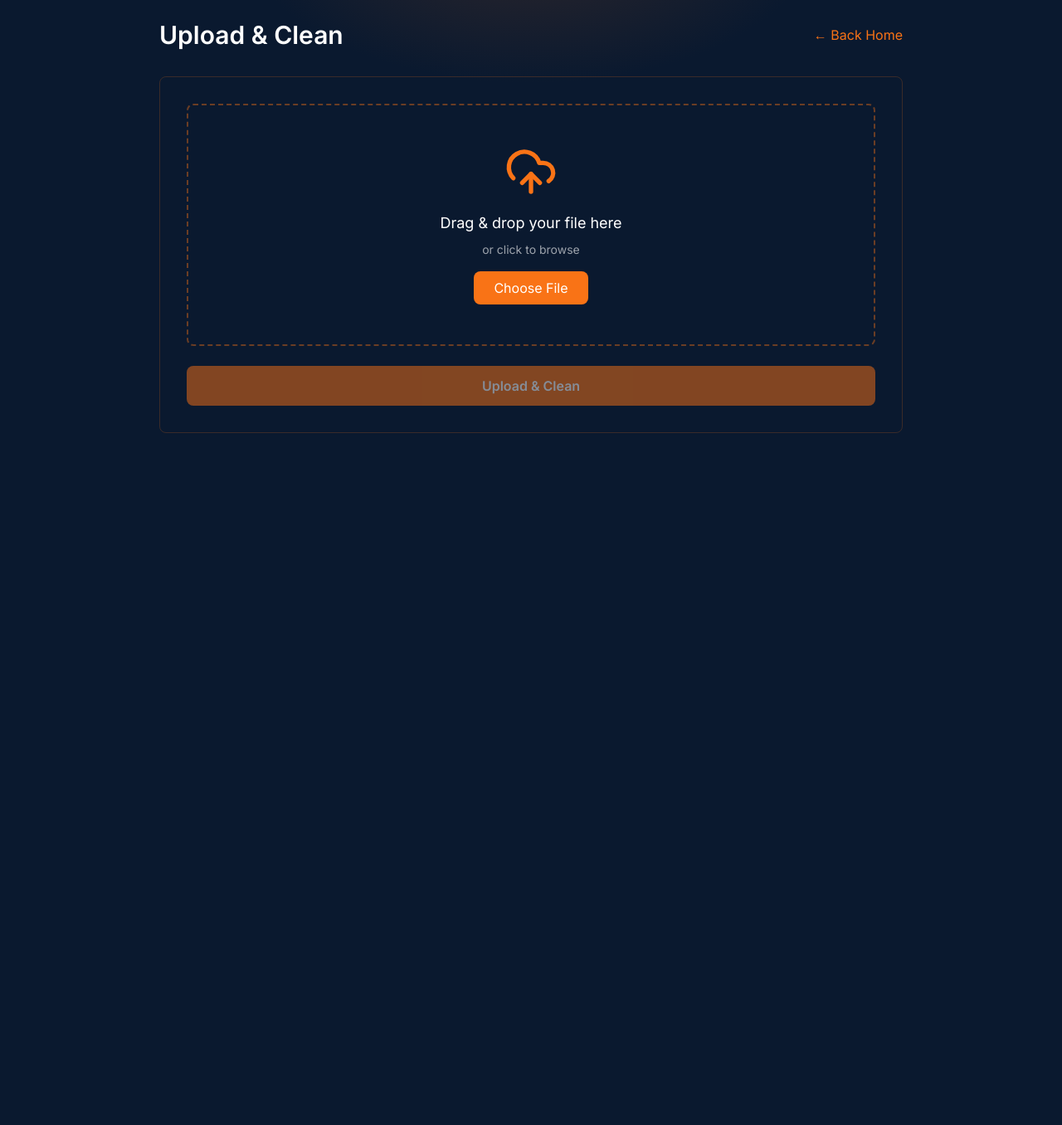
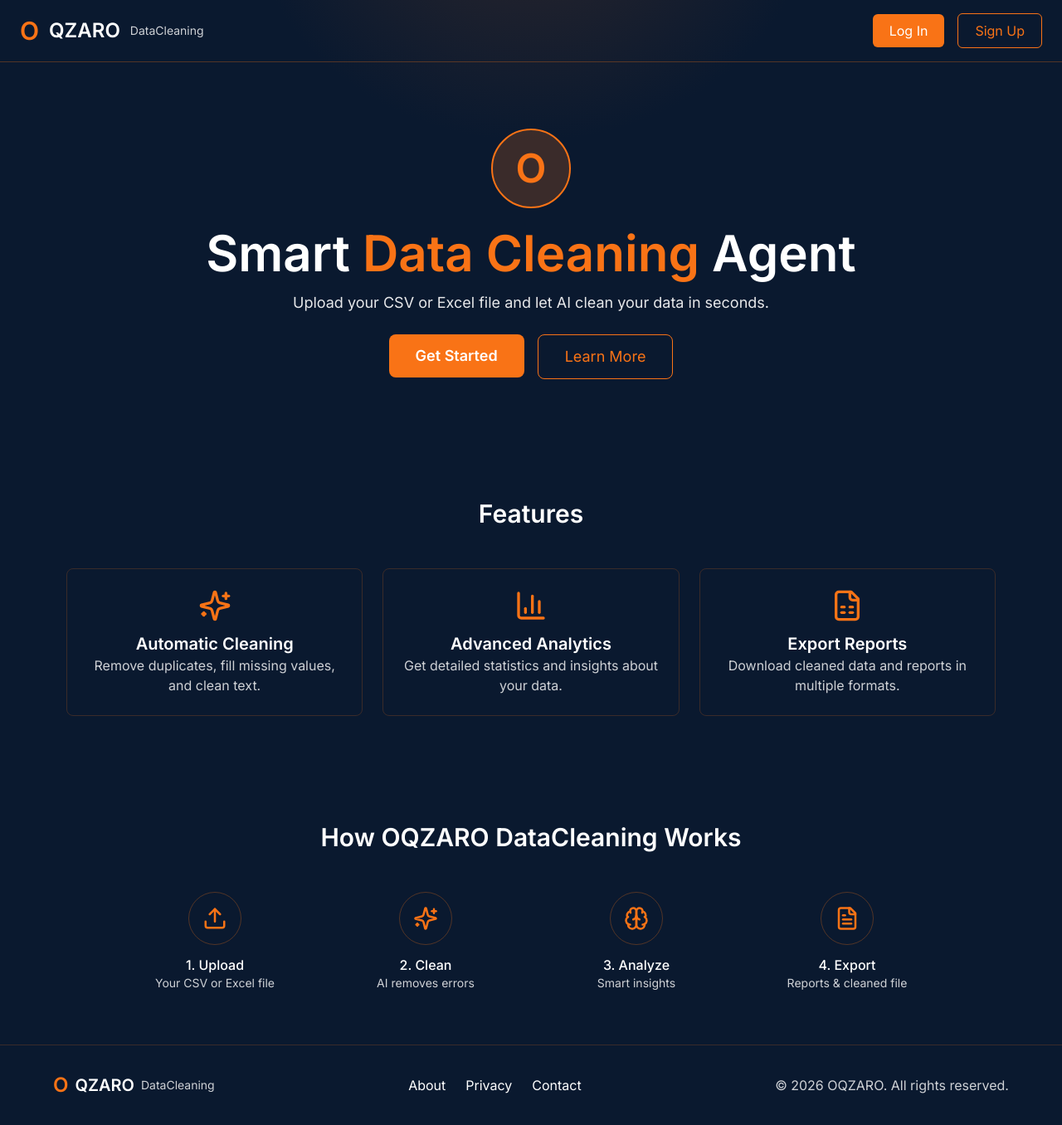
Before and after one commit to othmanidaounassar-eng/data-cleaning-agent, a Next.js app in the folder frontend/: page / in a window 1280 px wide. Shown: the whole page at 83% size. Before the commit the page ends 800 px from the top, so only its background shows below. Built offline with nearby package versions, Linux system fonts and the light colour scheme.

Commit message:
Fix homepage: restore page.tsx

```diff
--- a/frontend/app/page.tsx
+++ b/frontend/app/page.tsx
@@ -1,127 +1,128 @@
 "use client";
 
-import { useState } from "react";
 import Link from "next/link";
-import { UploadCloud, Download, FileText } from "lucide-react";
-import { API_BASE } from "@/lib/api";
+import { Sparkles, BarChart3, FileSpreadsheet, Upload, Brain, FileText } from "lucide-react";
 
-export default function UploadPage() {
-  const [file, setFile] = useState<File | null>(null);
-  const [loading, setLoading] = useState(false);
-  const [result, setResult] = useState<any>(null);
-  const [error, setError] = useState("");
-
-  const handleFileChange = (e: React.ChangeEvent<HTMLInputElement>) => {
-    if (e.target.files && e.target.files[0]) {
-      setFile(e.target.files[0]);
-    }
-  };
-
-  const handleUpload = async () => {
-    if (!file) return;
-    setLoading(true);
-    setError("");
-    setResult(null);
-
-    try {
-      const formData = new FormData();
-      formData.append("file", file);
-
-      const res = await fetch(`${API_BASE}/clean`, {
-        method: "POST",
-        body: formData,
-      });
-
-      const data = await res.json();
-      if (!res.ok) throw new Error(data.detail || "Upload failed");
-      setResult(data);
-    } catch (err: any) {
-      setError(err.message);
-    } finally {
-      setLoading(false);
-    }
-  };
-
+export default function HomePage() {
   return (
-    <div className="min-h-screen bg-dark-blue-900 p-6">
-      <div className="max-w-4xl mx-auto">
-        <div className="flex justify-between items-center mb-8">
-          <h1 className="text-3xl font-bold text-white">Upload & Clean</h1>
-          <Link href="/" className="text-orange-500 hover:underline">
-            ← Back Home
+    <div className="min-h-screen bg-dark-blue-900">
+      {/* Navbar */}
+      <nav className="bg-dark-blue-800 px-6 py-4 flex justify-between items-center border-b border-orange-500/30">
+        <div className="flex items-center gap-3">
+          <span className="text-3xl font-bold text-orange-500">O</span>
+          <span className="text-2xl font-bold text-white">QZARO</span>
+          <span className="text-sm text-white opacity-80 hidden sm:inline">DataCleaning</span>
+        </div>
+        <div className="flex items-center gap-4">
+          <Link href="/login">
+            <button className="bg-orange-500 hover:bg-orange-600 text-white px-5 py-2 rounded-md transition">
+              Log In
+            </button>
+          </Link>
+          <Link href="/register">
+            <button className="border border-orange-500 text-orange-500 hover:bg-orange-500/10 px-5 py-2 rounded-md transition">
+              Sign Up
+            </button>
           </Link>
         </div>
+      </nav>
 
-        <div className="bg-dark-blue-800 p-8 rounded-lg border border-orange-500/20">
-          <div className="border-2 border-dashed border-orange-500/40 rounded-lg p-12 text-center">
-            <UploadCloud className="w-16 h-16 text-orange-500 mx-auto mb-4" />
-            <p className="text-white text-lg mb-2">
-              Drag & drop your file here
-            </p>
-            <p className="text-white/60 text-sm mb-4">or click to browse</p>
-            <input
-              type="file"
-              id="fileInput"
-              className="hidden"
-              onChange={handleFileChange}
-              accept=".csv,.xlsx,.xls"
-            />
-            <label
-              htmlFor="fileInput"
-              className="bg-orange-500 hover:bg-orange-600 text-white px-6 py-2 rounded-lg cursor-pointer transition inline-block"
-            >
-              Choose File
-            </label>
-            {file && (
-              <p className="text-white/80 mt-4">
-                Selected: {file.name} ({(file.size / 1024).toFixed(1)} KB)
-              </p>
-            )}
+      {/* Hero Section */}
+      <section className="flex flex-col items-center justify-center text-center px-4 py-20 max-w-4xl mx-auto">
+        <div className="w-24 h-24 rounded-full bg-orange-500/20 border-2 border-orange-500 flex items-center justify-center mb-6">
+          <span className="text-5xl font-bold text-orange-500">O</span>
+        </div>
+        <h1 className="text-4xl md:text-6xl font-bold text-white">
+          Smart <span className="text-orange-500">Data Cleaning</span> Agent
+        </h1>
+        <p className="text-white text-lg mt-4 max-w-2xl opacity-90">
+          Upload your CSV or Excel file and let AI clean your data in seconds.
+        </p>
+        <div className="flex flex-wrap gap-4 mt-6">
+          <Link href="/upload">
+            <button className="bg-orange-500 hover:bg-orange-600 text-white px-8 py-3 rounded-lg text-lg font-semibold transition">
+              Get Started
+            </button>
+          </Link>
+          <button className="border border-orange-500 text-orange-500 hover:bg-orange-500/10 px-8 py-3 rounded-lg text-lg transition">
+            Learn More
+          </button>
+        </div>
+      </section>
+
+      {/* Features */}
+      <section className="px-4 py-16 max-w-6xl mx-auto">
+        <h2 className="text-3xl font-bold text-center text-white mb-12">Features</h2>
+        <div className="grid md:grid-cols-3 gap-6">
+          <div className="bg-dark-blue-800 p-6 rounded-lg border border-orange-500/20 text-center">
+            <Sparkles className="w-10 h-10 text-orange-500 mx-auto mb-3" />
+            <h3 className="text-xl font-semibold text-white">Automatic Cleaning</h3>
+            <p className="text-white opacity-80">Remove duplicates, fill missing values, and clean text.</p>
           </div>
+          <div className="bg-dark-blue-800 p-6 rounded-lg border border-orange-500/20 text-center">
+            <BarChart3 className="w-10 h-10 text-orange-500 mx-auto mb-3" />
+            <h3 className="text-xl font-semibold text-white">Advanced Analytics</h3>
+            <p className="text-white opacity-80">Get detailed statistics and insights about your data.</p>
+          </div>
+          <div className="bg-dark-blue-800 p-6 rounded-lg border border-orange-500/20 text-center">
+            <FileSpreadsheet className="w-10 h-10 text-orange-500 mx-auto mb-3" />
+            <h3 className="text-xl font-semibold text-white">Export Reports</h3>
+            <p className="text-white opacity-80">Download cleaned data and reports in multiple formats.</p>
+          </div>
+        </div>
+      </section>
 
-          <button
-            onClick={handleUpload}
-            disabled={!file || loading}
-            className="w-full bg-orange-500 hover:bg-orange-600 disabled:opacity-50 disabled:cursor-not-allowed text-white font-semibold py-3 px-6 rounded-lg mt-6 transition"
-          >
-            {loading ? "Cleaning..." : "Upload & Clean"}
-          </button>
+      {/* How It Works */}
+      <section className="px-4 py-16 max-w-5xl mx-auto">
+        <h2 className="text-3xl font-bold text-center text-white mb-12">How OQZARO DataCleaning Works</h2>
+        <div className="grid md:grid-cols-4 gap-6">
+          <div className="text-center">
+            <div className="bg-dark-blue-800 p-4 rounded-full w-16 h-16 flex items-center justify-center mx-auto border border-orange-500/30">
+              <Upload className="w-8 h-8 text-orange-500" />
+            </div>
+            <p className="text-white mt-3 font-medium">1. Upload</p>
+            <p className="text-white opacity-80 text-sm">Your CSV or Excel file</p>
+          </div>
+          <div className="text-center">
+            <div className="bg-dark-blue-800 p-4 rounded-full w-16 h-16 flex items-center justify-center mx-auto border border-orange-500/30">
+              <Sparkles className="w-8 h-8 text-orange-500" />
+            </div>
+            <p className="text-white mt-3 font-medium">2. Clean</p>
+            <p className="text-white opacity-80 text-sm">AI removes errors</p>
+          </div>
+          <div className="text-center">
+            <div className="bg-dark-blue-800 p-4 rounded-full w-16 h-16 flex items-center justify-center mx-auto border border-orange-500/30">
+              <Brain className="w-8 h-8 text-orange-500" />
+            </div>
+            <p className="text-white mt-3 font-medium">3. Analyze</p>
+            <p className="text-white opacity-80 text-sm">Smart insights</p>
+          </div>
+          <div className="text-center">
+            <div className="bg-dark-blue-800 p-4 rounded-full w-16 h-16 flex items-center justify-center mx-auto border border-orange-500/30">
+              <FileText className="w-8 h-8 text-orange-500" />
+            </div>
+            <p className="text-white mt-3 font-medium">4. Export</p>
+            <p className="text-white opacity-80 text-sm">Reports & cleaned file</p>
+          </div>
+        </div>
+      </section>
 
-          {error && (
-            <div className="bg-red-500/10 text-red-400 p-4 rounded-lg mt-6 border border-red-500/20">
-              {error}
-            </div>
-          )}
-
-          {result && (
-            <div className="mt-8 bg-dark-blue-900 p-6 rounded-lg border border-orange-500/20">
-              <h2 className="text-xl font-bold text-white mb-4">
-                Cleaning Report
-              </h2>
-              <div className="grid grid-cols-2 gap-4 text-white/80">
-                <div>Rows Before: {result.rows_before}</div>
-                <div>Rows After: {result.rows_after}</div>
-                <div>Duplicates Removed: {result.duplicates_removed}</div>
-                <div>Missing Values Filled: {result.missing_values_filled}</div>
-              </div>
-              {result.download_url && (
-                <div className="mt-6 flex gap-4">
-                  <a
-                    href={result.download_url}
-                    download
-                    className="bg-orange-500 hover:bg-orange-600 text-white px-4 py-2 rounded-lg flex items-center gap-2 transition"
-                  >
-                    <Download className="w-4 h-4" /> Download Cleaned File
-                  </a>
-                  <button className="border border-orange-500 text-orange-500 hover:bg-orange-500/10 px-4 py-2 rounded-lg flex items-center gap-2 transition">
-                    <FileText className="w-4 h-4" /> Download Report
-                  </button>
-                </div>
-              )}
-            </div>
-          )}
+      {/* Footer */}
+      <footer className="bg-dark-blue-800 px-6 py-8 border-t border-orange-500/20 text-center">
+        <div className="max-w-6xl mx-auto flex flex-col md:flex-row justify-between items-center gap-4">
+          <div className="flex items-center gap-2">
+            <span className="text-2xl font-bold text-orange-500">O</span>
+            <span className="text-xl font-bold text-white">QZARO</span>
+            <span className="text-sm text-white opacity-80">DataCleaning</span>
+          </div>
+          <div className="flex gap-6">
+            <a href="#" className="text-white hover:text-orange-500 transition">About</a>
+            <a href="#" className="text-white hover:text-orange-500 transition">Privacy</a>
+            <a href="#" className="text-white hover:text-orange-500 transition">Contact</a>
+          </div>
+          <div className="text-white opacity-80">© 2026 OQZARO. All rights reserved.</div>
         </div>
-      </div>
+      </footer>
     </div>
   );
 }
```
